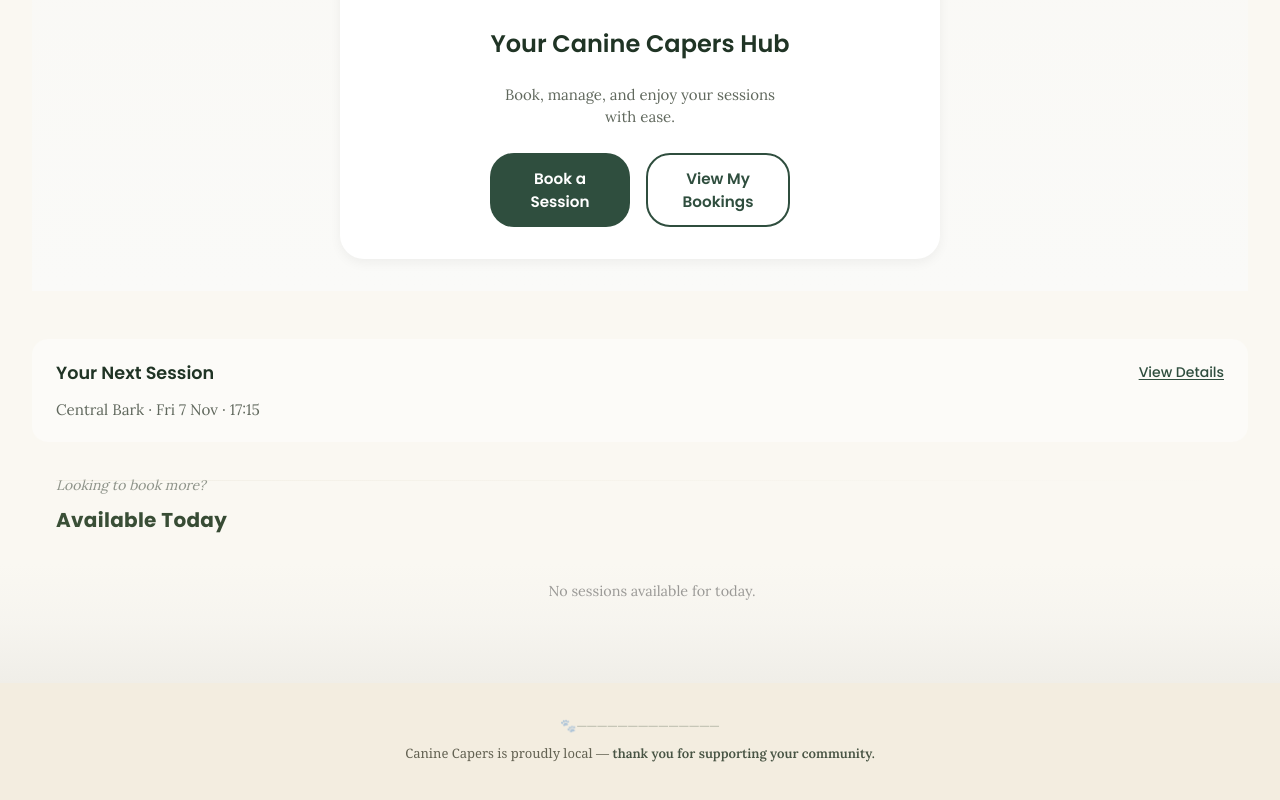
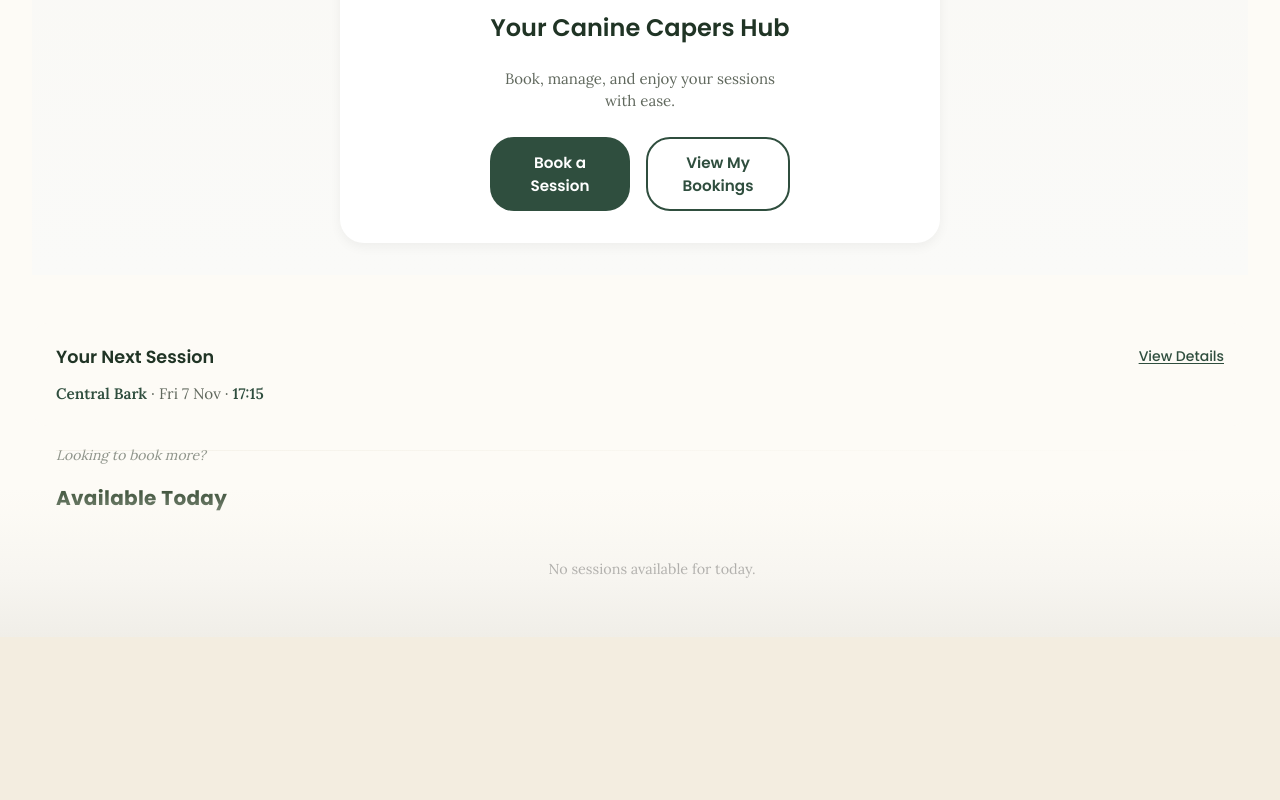
Before and after one commit to freddiegibz/caninecapers, a Next.js app: page /dashboard in a window 1280 px wide. Shown: the part 1202-2002 px from the top of the page. After the commit the page ends 1839 px from the top, so only its background shows below. Built offline with nearby package versions, Linux system fonts and the light colour scheme; no server answers.

Commit message:
Final Dashboard Update

```diff
--- a/app/dashboard/page.module.css
+++ b/app/dashboard/page.module.css
@@ -3,7 +3,7 @@
   position: sticky;
   top: 0;
   background: #FBFAF7;
-  padding: 1.5rem 2.25rem;
+  padding: 1rem 2.25rem;
   border-radius: 0 0 72px 72px;
   z-index: 100;
   overflow: hidden;
@@ -180,8 +180,8 @@
 /* Main Container */
 .container {
   min-height: calc(100vh - 60px);
-  padding: 2rem;
-  background: #FAF8F2;
+  padding: 2rem 2rem 0.5rem 2rem;
+  background: #FDFBF6;
   font-family: var(--font-lora);
   position: relative;
 }
@@ -214,10 +214,10 @@
 
 /* Next Session Card */
 .nextSessionCard {
-  background: #FCFBF8;
+  background: #FDFBF6;
   border-radius: 16px;
   padding: 1.25rem 1.5rem;
-  margin-bottom: 2rem;
+  margin-bottom: 1.125rem;
   border: none;
 }
 
@@ -268,6 +268,12 @@
   line-height: 1.5;
 }
 
+.nextSessionField,
+.nextSessionTime {
+  font-weight: 600;
+  color: #2F4E3E;
+}
+
 /* Available Today Caption */
 .availableTodayCaption {
   font-family: var(--font-lora);
@@ -293,8 +299,8 @@
 .dashboardSectionTitle {
   font-size: 1.25rem;
   font-weight: 700;
-  margin: 1.75rem 0 0.75rem 0;
-  padding-top: 0;
+  margin: 1.125rem 0 0.75rem 0;
+  padding-top: 0.5rem;
   padding-left: 1.5rem;
   padding-bottom: 0.75rem;
   letter-spacing: 0.3px;
@@ -1708,7 +1714,7 @@
 .brandedFooter {
   padding: 8px 0;
   text-align: center;
-  margin-top: 24px;
+  margin-top: -1rem;
   margin-bottom: 80px;
   animation: footerFadeIn 0.6s ease-out;
 }
--- a/app/dashboard/page.tsx
+++ b/app/dashboard/page.tsx
@@ -181,7 +181,9 @@ export default function Dashboard() {
                 <button className={styles.viewDetailsLink}>View Details</button>
               </div>
               <div className={styles.nextSessionInfo}>
-                <span className={styles.nextSessionText}>Central Bark · Fri 7 Nov · 17:15</span>
+                <span className={styles.nextSessionText}>
+                  <span className={styles.nextSessionField}>Central Bark</span> · Fri 7 Nov · <span className={styles.nextSessionTime}>17:15</span>
+                </span>
               </div>
             </div>
 
@@ -325,14 +327,6 @@ export default function Dashboard() {
         </Link>
       </footer>
 
-      {/* Branded Footer Note */}
-      <div className={styles.brandedFooter}>
-        <div className={styles.footerDivider}>🐾──────────────</div>
-        <div className={styles.footerNote}>
-          Canine Capers is proudly local — <span>thank you for supporting your community.</span>
-        </div>
-      </div>
-
     </>
   );
 }
```
